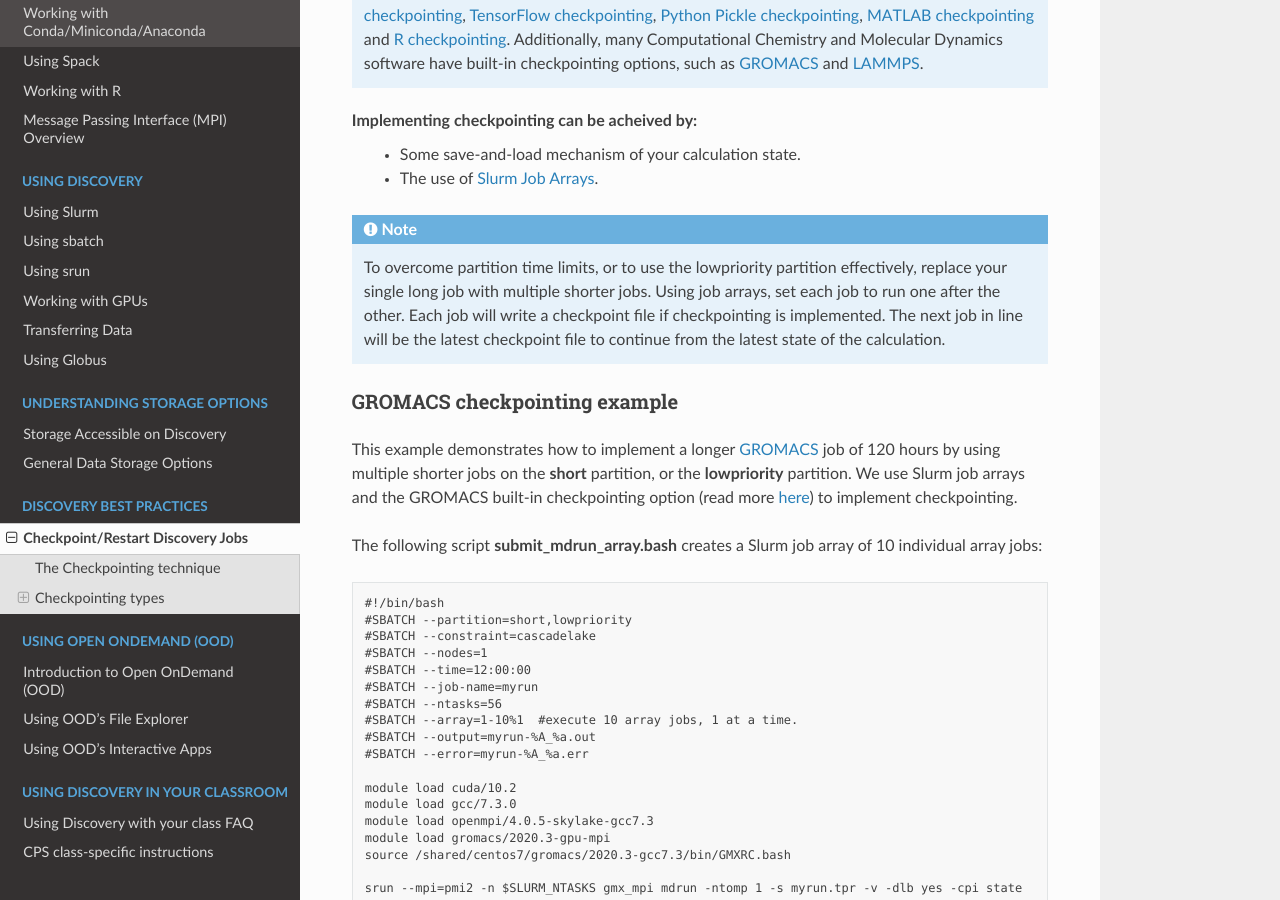
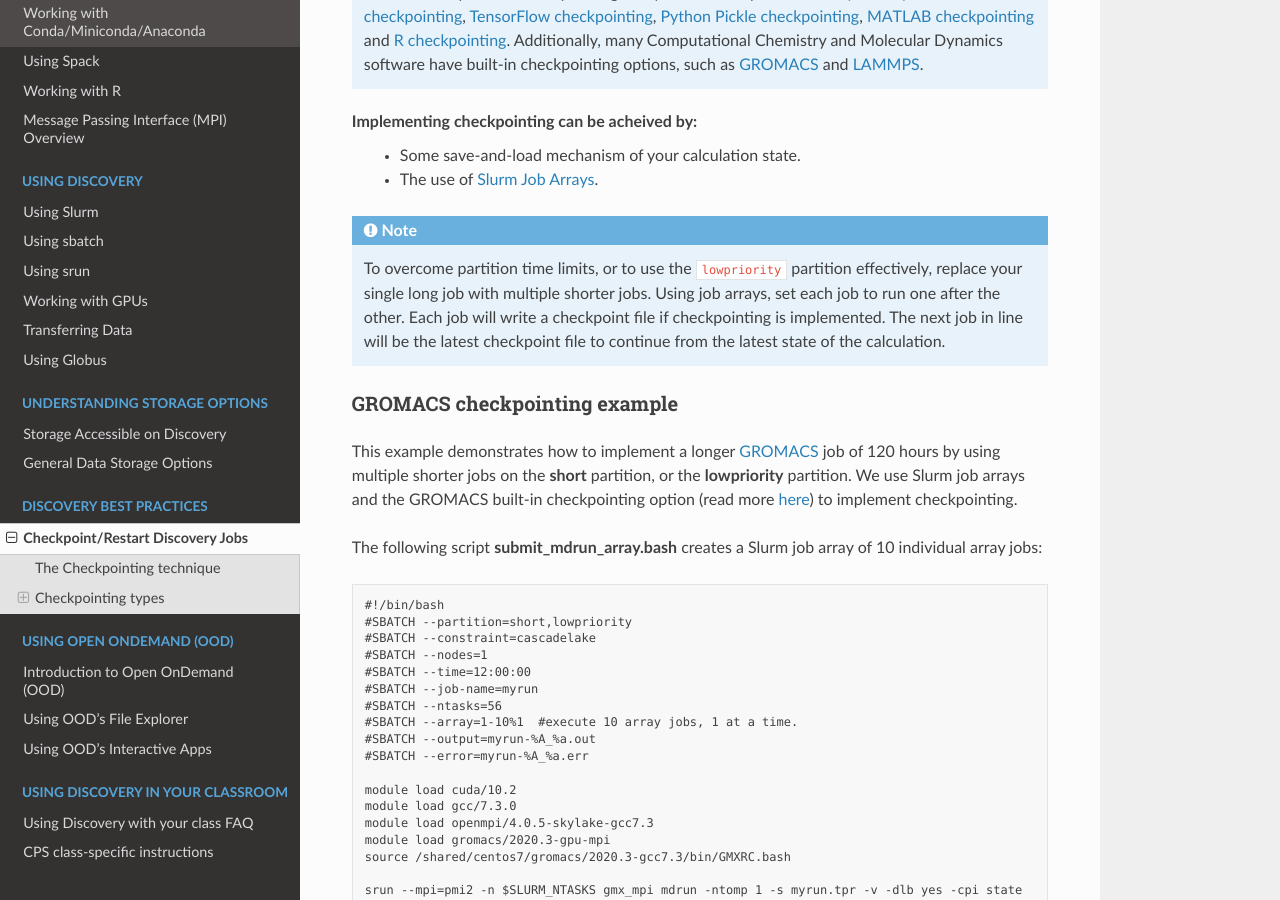
Before and after one commit to northeastern-rc/rc-public-documentation, a Sphinx documentation site: the page built from docs/source/best-practices/checkpointing.rst, in a window 1280 px wide and 900 px high, scrolled down 1562 px. Built offline with Sphinx 7.4.7 and the Read the Docs theme 2.0.0, drawn with Linux system fonts in a browser that asks for light colours; some of the changed text lies outside the part shown.

Commit message:
applied shobana's comments

```diff
--- a/docs/source/best-practices/checkpointing.rst
+++ b/docs/source/best-practices/checkpointing.rst
@@ -7,7 +7,7 @@
 Checkpointing will allow you to:
 
  * Create resilient workflows in the existence of faults.
- * Overcome most scheduler resource time limitations, and efficiently use the lowpriority partition.
+ * Overcome most scheduler resource time limitations, and efficiently use the ``lowpriority`` partition.
  * Implement an early error detection approach by inspecting intermediate results.
 
 The Checkpointing technique
@@ -40,7 +40,7 @@
  * The use of `Slurm Job Arrays <https://slurm.schedmd.com/job_array.html>`_.
 
 .. note::
-   To overcome partition time limits, or to use the lowpriority partition effectively, replace your single long job with multiple shorter jobs. Using job arrays, set each job to run one after the other. Each job will write a checkpoint file if checkpointing is implemented. The next job in line will be the latest checkpoint file to continue from the latest state of the calculation.
+   To overcome partition time limits, or to use the ``lowpriority`` partition effectively, replace your single long job with multiple shorter jobs. Using job arrays, set each job to run one after the other. Each job will write a checkpoint file if checkpointing is implemented. The next job in line will be the latest checkpoint file to continue from the latest state of the calculation.
 
 GROMACS checkpointing example
 ~~~~~~~~~~~~~~~~~~~~~~~~~~~~~~~
```
